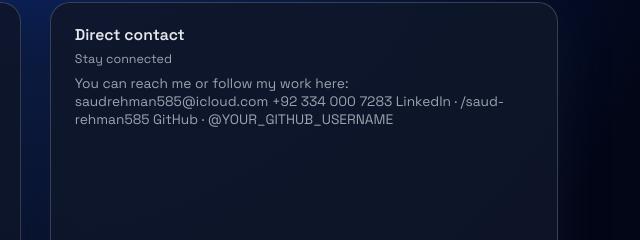
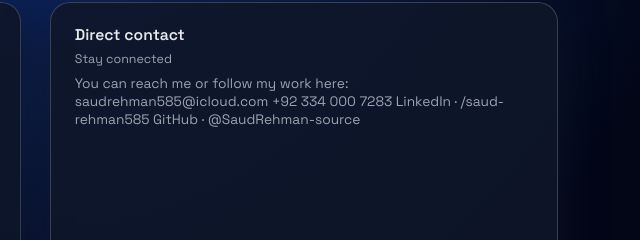
Before and after one commit to SaudRehman-source/myfirstwebsite, a plain HTML site: page index.html in a window 1280 px wide. Shown: the part 4045-4285 px from the top of the page, 630-1270 px from the left. Drawn offline with Linux system fonts and the light colour scheme.

Commit message:
Update GitHub username in contact links
my github

```diff
--- a/index.html
+++ b/index.html
@@ -659,7 +659,7 @@
             <a href="mailto:saudrehman585@icloud.com">saudrehman585@icloud.com</a>
             <a href="tel:+923340007283">+92 334 000 7283</a>
             <a href="https://www.linkedin.com/in/saud-rehman585" target="_blank" rel="noreferrer">LinkedIn · /saud-rehman585</a>
-            <a href="https://github.com/SaudRehman-source" target="_blank" rel="noreferrer">GitHub · @YOUR_GITHUB_USERNAME</a>
+            <a href="https://github.com/SaudRehman-source" target="_blank" rel="noreferrer">GitHub · @SaudRehman-source</a>
           </div>
         </div>
       </div>
```
